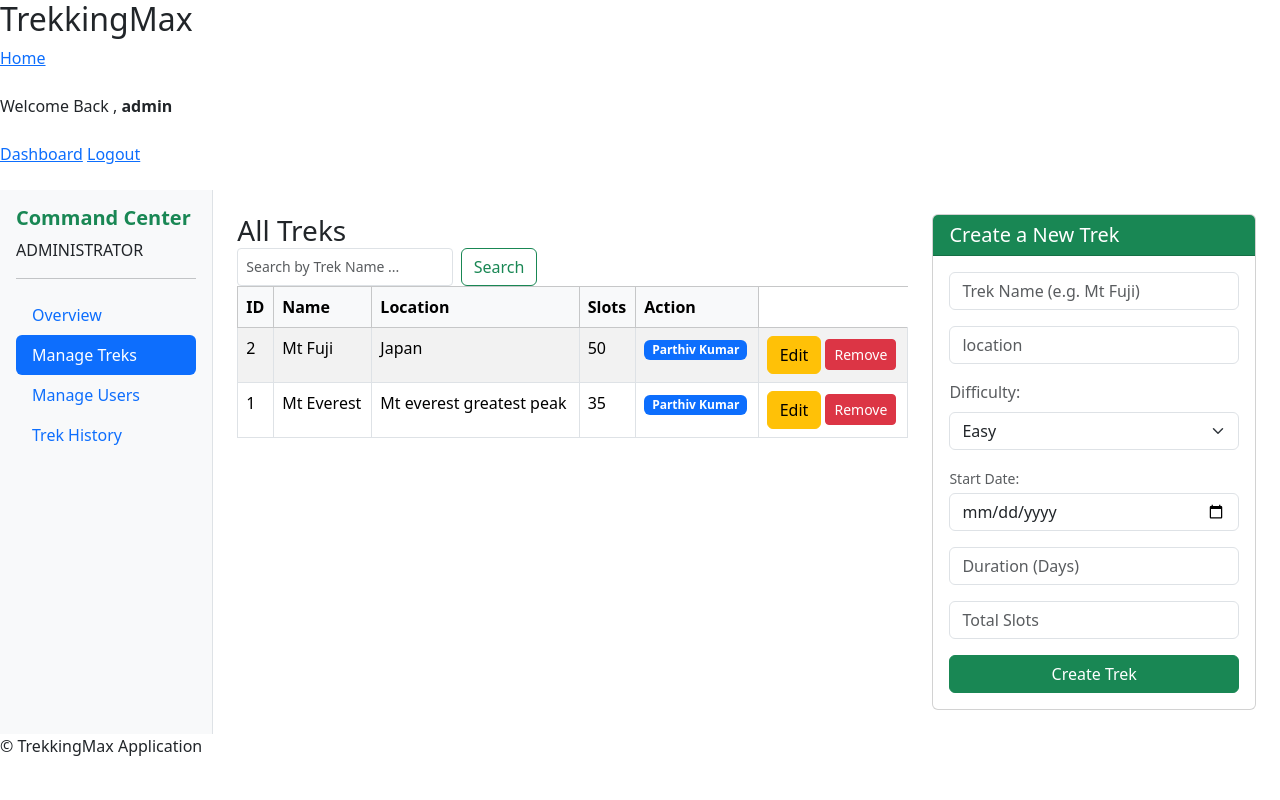
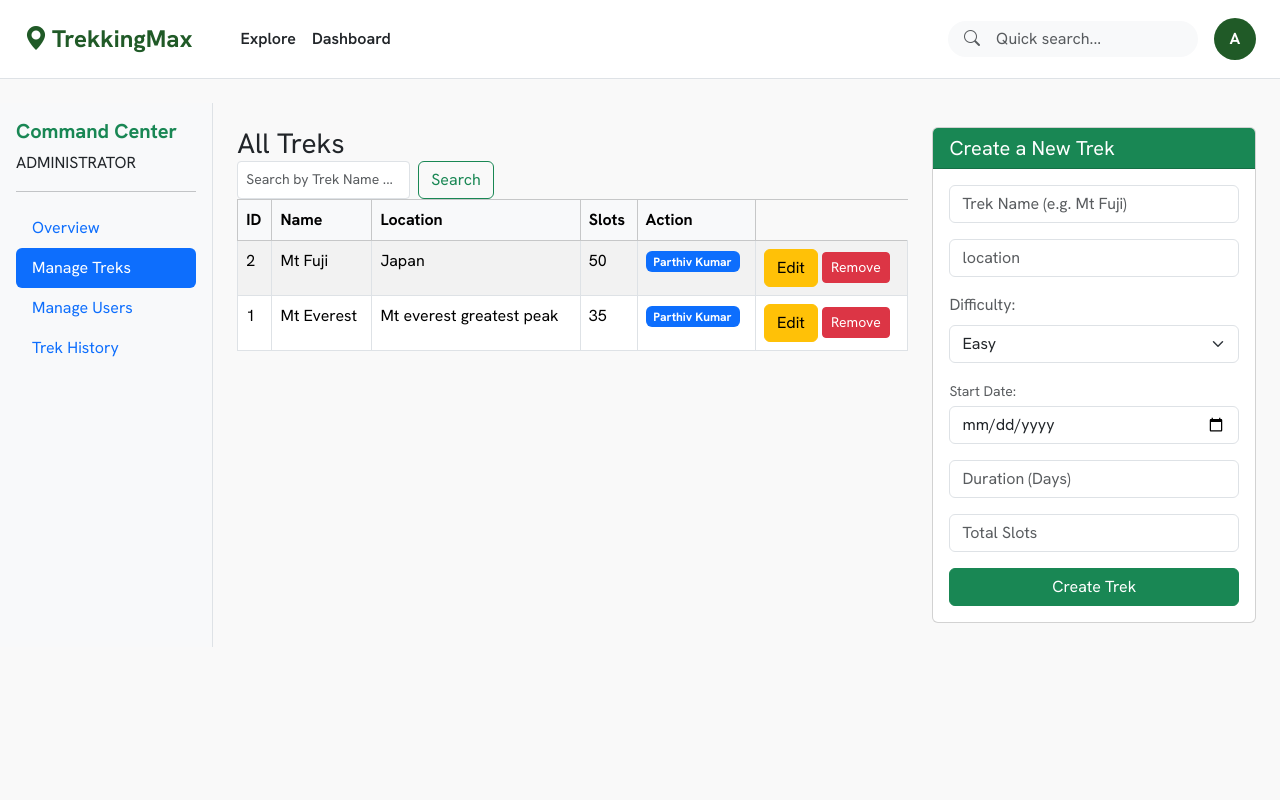
Before and after one commit to 23f3001787/23f3001787_TrekkingMapp, a Flask app: page /admin_dashboard?open_tab=treks in a window 1280 px wide. Run offline with Flask 3, Linux system fonts and the light colour scheme; a user stored in the database is signed in.

Commit message:
Milestone-6 : Trek Booking History and Trek Status Tracking

```diff
--- a/app.py
+++ b/app.py
@@ -100,6 +100,20 @@ def load_user(user_id):
 #routes
 @app.route("/")
 def home():
+    #search_query from the navbar
+    search_query = request.args.get('search_query','')
+    search_difficulty = request.args.get('difficulty','')
+
+    query = Trek.query.filter(Trek.status=='Open',Trek.available_slots>0)
+    if search_query:
+        query = query.filter(
+            Trek.name.ilike(f"%{search_query}%") |
+            Trek.location.ilike(f"%{search_query}%")
+    )
+    if search_difficulty:
+        query = query.filter(Trek.difficulty==search_difficulty)
+
+
     search_location=request.args.get('location','')
     search_difficulty=request.args.get('difficulty','')
 
@@ -109,6 +123,8 @@ def home():
 
     if search_difficulty:
         query=query.filter(Trek.difficulty==search_difficulty)
+
+
     available_treks=query.all()
 
     my_booked_trek_ids=[]
@@ -225,6 +241,8 @@ def admin_dashboard():
     pending_staff = User.query.filter_by(role='staff', status='pending').all()
     all_treks=Trek.query.all()
 
+    all_bookings=Booking.query.order_by(Booking.id.desc()).all()
+
     active_tab=request.args.get('open_tab','overview')
 
     approve_staff=User.query.filter_by(role='staff',status='approved').all()
@@ -256,7 +274,8 @@ def admin_dashboard():
                            all_treks=all_treks,
                            active_tab=active_tab,
                            approve_staff=approve_staff,
-                           manageable_users=manageable_users
+                           manageable_users=manageable_users,
+                           all_bookings=all_bookings
                         )
 
 
@@ -299,6 +318,14 @@ def update_staff_trek(id):
         new_status=request.form.get('status')
         if new_status:
             trek.status=new_status
+            if new_status=='Completed':
+                for b in trek.bookings:
+                    if b.status == 'Booked':
+                        b.status='Completed'
+            elif new_status=='Closed' or new_status=='Cancelled':
+                for b in trek.bookings:
+                    if b.status=='Booked':
+                        b.status='Canceled'
 
         trek.available_slots=int(request.form.get('available_slots'))
         db.session.commit()
--- /dev/null
+++ b/static/style.css
@@ -0,0 +1,66 @@
+@import url('https://fonts.googleapis.com/css2?family=Hanken+Grotesk:wght@400;600;700&family=JetBrains+Mono&display=swap');
+
+body {
+    font-family: 'Hanken Grotesk', sans-serif;
+    background-color: #F9F9F9;
+}
+
+/*forest green-P*/
+.text-brand {
+    color: #205A27;
+}
+
+.bg-brand {
+    background-color: #205A27;
+}
+
+/* Custom button */
+.btn-brand {
+    background-color: #205A27;
+    color: white;
+    border: 1px solid #205A27;
+}
+
+.btn-brand:hover {
+    background-color: #17421c;
+    color: white;
+}
+
+/* smooth shadows */
+.shadow-soft {
+    box-shadow: 0 4px 20px rgba(0, 0, 0, 0.05);
+}
+
+/* Auth Pages (Login & Register) */
+.auth-wrapper {
+    min-height: 100vh;
+    display: flex;
+    justify-content: center;
+    align-items: center;
+    /* Beautiful mountain background */
+    background-image: url('https://images.unsplash.com/photo-1464822759023-fed622ff2c3b?q=80&w=2070&auto=format&fit=crop');
+    background-size: cover;
+    background-position: center;
+}
+
+.auth-card {
+    width: 100%;
+    max-width: 450px;
+    border-radius: 12px;
+    border: 1px solid rgba(255, 255, 255, 0.2);
+    padding: 3rem;
+    /* Glassmorphism Blur Effect */
+    background: rgba(255, 255, 255, 0.85);
+    backdrop-filter: blur(12px);
+    -webkit-backdrop-filter: blur(12px);
+    box-shadow: 0 8px 32px rgba(0, 0, 0, 0.2);
+}
+
+
+.auth-input {
+    background-color: #F8F9FA;
+    border: none;
+    border-radius: 8px;
+    padding: 12px 16px;
+    width: 100%;
+}
--- a/templates/base.html
+++ b/templates/base.html
@@ -1,45 +1,102 @@
 <!DOCTYPE html>
 <html lang="en">
+
 <head>
     <meta charset="UTF-8">
     <meta name="viewport" content="width=device-width, initial-scale=1.0">
-    <title>TrekkingMapp</title>
-    <link href="https://cdn.jsdelivr.net/npm/bootstrap@5.3.8/dist/css/bootstrap.min.css" rel="stylesheet">
+    <title>TrekkingMax</title>
+
+    <!-- Bootstrap 5.3 -->
+    <link href="https://cdn.jsdelivr.net/npm/bootstrap@5.3.3/dist/css/bootstrap.min.css" rel="stylesheet">
+    <!-- Bootstrap Icons -->
+    <link rel="stylesheet" href="https://cdn.jsdelivr.net/npm/bootstrap-icons@1.11.3/font/bootstrap-icons.min.css">
+
+    <link rel="stylesheet" href="{{ url_for('static', filename='style.css') }}?v=1.1">
+
+    <!-- Bootstrap JS (Needed for Dropdown profile to work) -->
+    <script src="https://cdn.jsdelivr.net/npm/bootstrap@5.3.3/dist/js/bootstrap.bundle.min.js"></script>
+
 </head>
+
 <body>
-    <nav>
-        <h2>TrekkingMax</h2>
-        <div>
-            <a href="/">Home</a>
-            {% if current_user.is_authenticated %}
-                <span>
-                    <br><br>
-                    Welcome Back , <b>{{ current_user.username }}</b>
-                </span>
-                <br><br>
-                <a href="/dashboard">Dashboard</a>
+    {% block navbar %}
 
-                <a href="/logout">Logout</a>
-            {% else %}
+    <nav class="navbar navbar-expand-lg navbar-light bg-white border-bottom py-3">
+        <div class="container-fluid px-4">
+            <!--LOGO-->
+            <a class="navbar-brand fw-bold text-brand fs-4" href="/">
+                <i class="bi bi-geo-alt-fill me-1"></i>TrekkingMax
+            </a>
 
-                <a href="/login">Login</a>
-                <a href="/register">Register</a>
+            <!--Mobile Toggle-->
+            <button class="navbar-toggler" type="button" data-bs-toggle="collapse" data-bs-target="#navbarContent">
+                <span class="navbar-toggler-icon"></span>
+            </button>
 
-            {% endif %}
+            <div class="collapse navbar-collapse" id="navbarContent">
+                <!--left side-->
+                <ul class="navbar-nav me-auto mb-2 mb-lg-0 ms-4 fw-semibold">
+                    <li class="nav-item">
+                        <a class="nav-link text-dark" href="/">Explore</a>
+                    </li>
+                    {% if current_user.is_authenticated %}
+                    <li class="nav-item">
+                        <a class="nav-link text-dark" href="/dashboard">Dashboard</a>
+                    </li>
+                    {% endif %}
+                </ul>
+                <!--right side-->
+                <div class="d-flex align-items-center gap-3">
+                    <!--pill search bar-->
+                    <form class="position-relative" action="/" method="GET" style="width:250px;">
+                        <i class="bi bi-search position-absolute top-50 start-0 translate-middle-y ms-3 text-muted"></i>
+                        <input type="text" name="search_query" class="form-control rounded-pill ps-5 bg-light border-0"
+                            placeholder="Quick search...">
+                    </form>
 
-
+                    <!--Auth section-->
+                    {% if current_user.is_authenticated %}
+                    <div class="dropdown">
+                        <a href="#" class="d-block link-dark text-decoration-none" data-bs-toggle="dropdown">
+                            <!--circle pfp-->
+                            <div class="rounded-circle bg-brand text-white d-inline-flex justify-content-center align-items-center fw-bold"
+                                style="width: 42px; height: 42px;">
+                                {{ current_user.username[0] | upper }}
+                            </div>
+                        </a>
+                        <ul class="dropdown-menu dropdown-menu-end shadow-soft border-0 mt-2">
+                            <li>
+                                <h6 class='dropdown-header'>Hi,{{ current_user.username }}</h6>
+                            </li>
+                            <li>
+                                <hr class='dropdown-divider'>
+                            </li>
+                            <li><a class='dropdown-item' href='/dashboard'><i class="bi bi-person me-2"></i>Profile</a>
+                            </li>
+                            <li><a class='dropdown-item' href='/logout'><i
+                                        class="bi bi-box-arrow-right me-2"></i>Logout</a></li>
+                        </ul>
+                    </div>
+                    {% else %}
+                    <!--this shows if not logged in-->
+                    <a href="/login" class="btn btn-brand rounded-pill px-4 fw-bold shadow-sm">
+                        Login
+                    </a>
+                    <a href="/register" class="btn btn-brand rounded-pill px-4 fw-bold shadow-sm">
+                        Register
+                    </a>
+                    {% endif %}
+                </div>
+            </div>
         </div>
     </nav>
+    {% endblock %}
 
     <main>
         {% block content %}
         {% endblock %}
     </main>
 
-     <footer>
-        <p>&copy; TrekkingMax Application</p>
-    </footer>
+</body>
 
-    <script src="https://cdn.jsdelivr.net/npm/bootstrap@5.3.8/dist/js/bootstrap.bundle.min.js"></script>
-</body>
 </html>
--- a/templates/index.html
+++ b/templates/index.html
@@ -39,7 +39,8 @@
         <div class="col">
             <div class="card h-100 shadow-sm border-0">
 
-                <div style="height:200px ; background-color: #e9ecef ; display:flex ; align-items:center ; justify-content:center ; border-radius: 5px 5px 0 0;">
+                <div
+                    style="height:200px ; background-color: #e9ecef ; display:flex ; align-items:center ; justify-content:center ; border-radius: 5px 5px 0 0;">
                     <span class="text-muted">
                         <i class="bi bi-image"></i>
                         Trek Image
```
Also changed, not shown: templates/login.html (+36 -15 lines), templates/register.html (+46 -21 lines), instance/database.db, 2 other files. Lines whose indentation alone changed are shown as unchanged.
